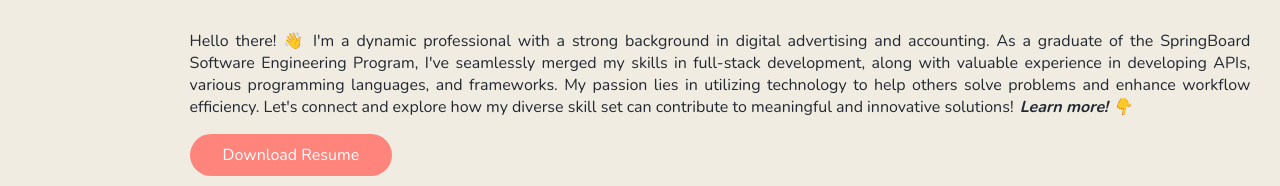
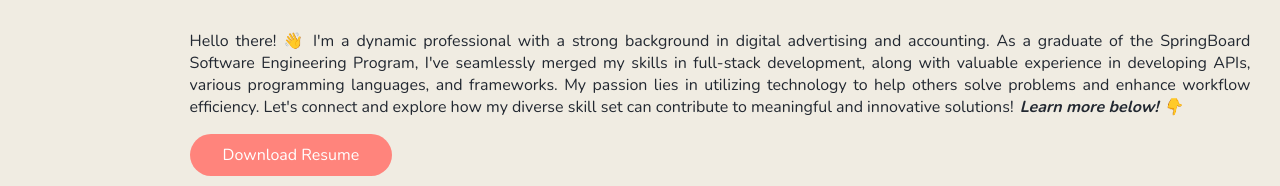
Before and after one commit to xieb3cky/Personal-Portfolio, a React (Create React App) app: page / in a window 1280 px wide. Shown: the part 992-1178 px from the top of the page. Built offline with nearby package versions, Linux system fonts and the light colour scheme.

Commit message:
update about me description

```diff
--- a/src/components/about/About.js
+++ b/src/components/about/About.js
@@ -15,7 +15,7 @@ export default function About() {
                             Hello there! 👋 I'm a dynamic professional with a strong background in digital advertising and accounting.
                             As a graduate of the SpringBoard Software Engineering Program, I've seamlessly merged my skills in full-stack development, along with valuable experience in developing APIs, various programming languages, and frameworks.
                             My passion lies in utilizing technology to help others solve problems and enhance workflow efficiency.
-                            Let's connect and explore how my diverse skill set can contribute to meaningful and innovative solutions! <span className='learn-more-about'>Learn more! 👇</span>
+                            Let's connect and explore how my diverse skill set can contribute to meaningful and innovative solutions! <span className='learn-more-about'>Learn more below! 👇</span>
                         </p>
                         <a href="https://drive.google.com/file/d/1G0WBIt7hBDwy4TQvuzrmaqfXWlWwA8wb/view" className="btn" target="_blank" rel="noreferrer" >Download Resume </a>
                     </div>
```
